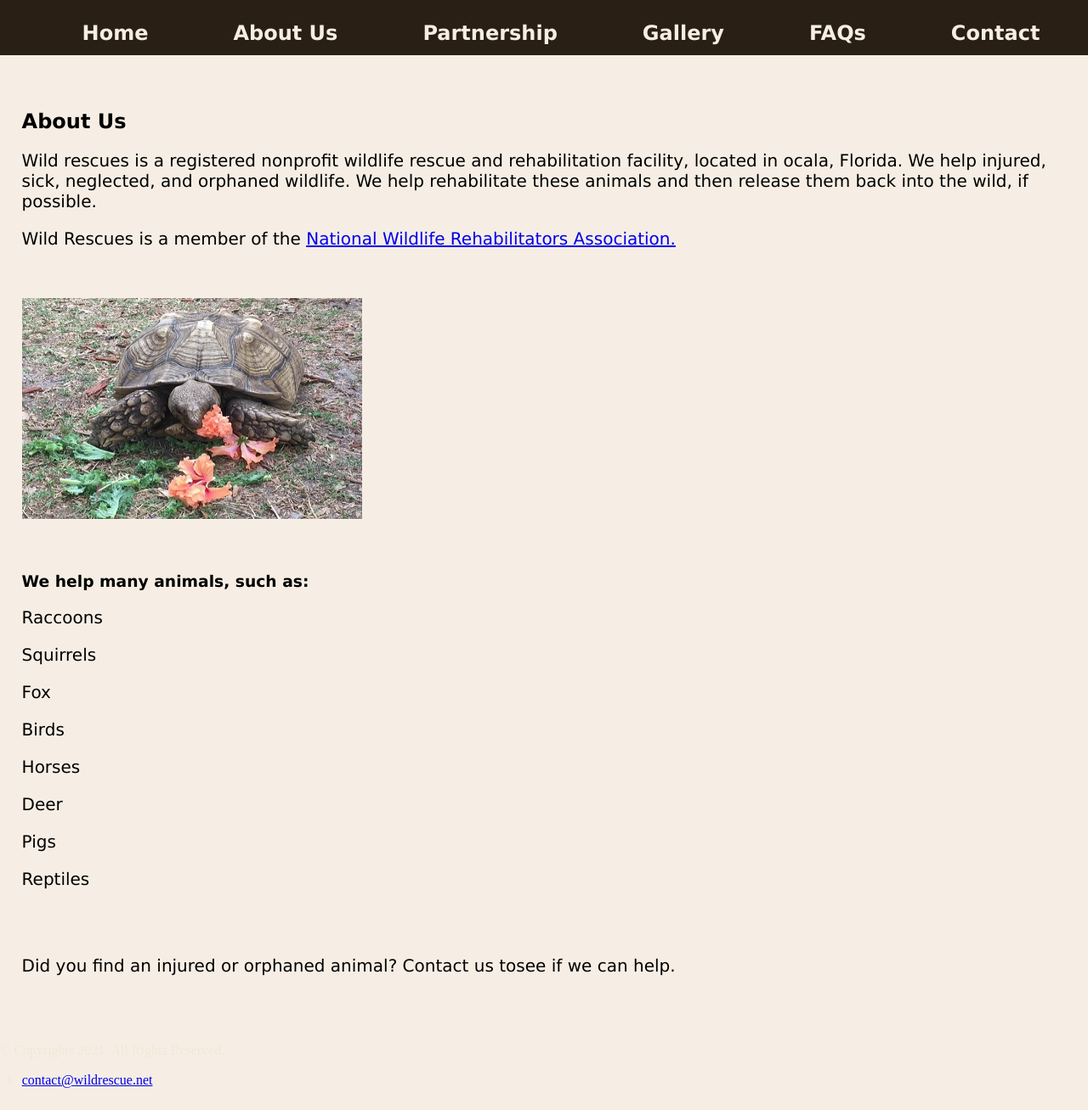
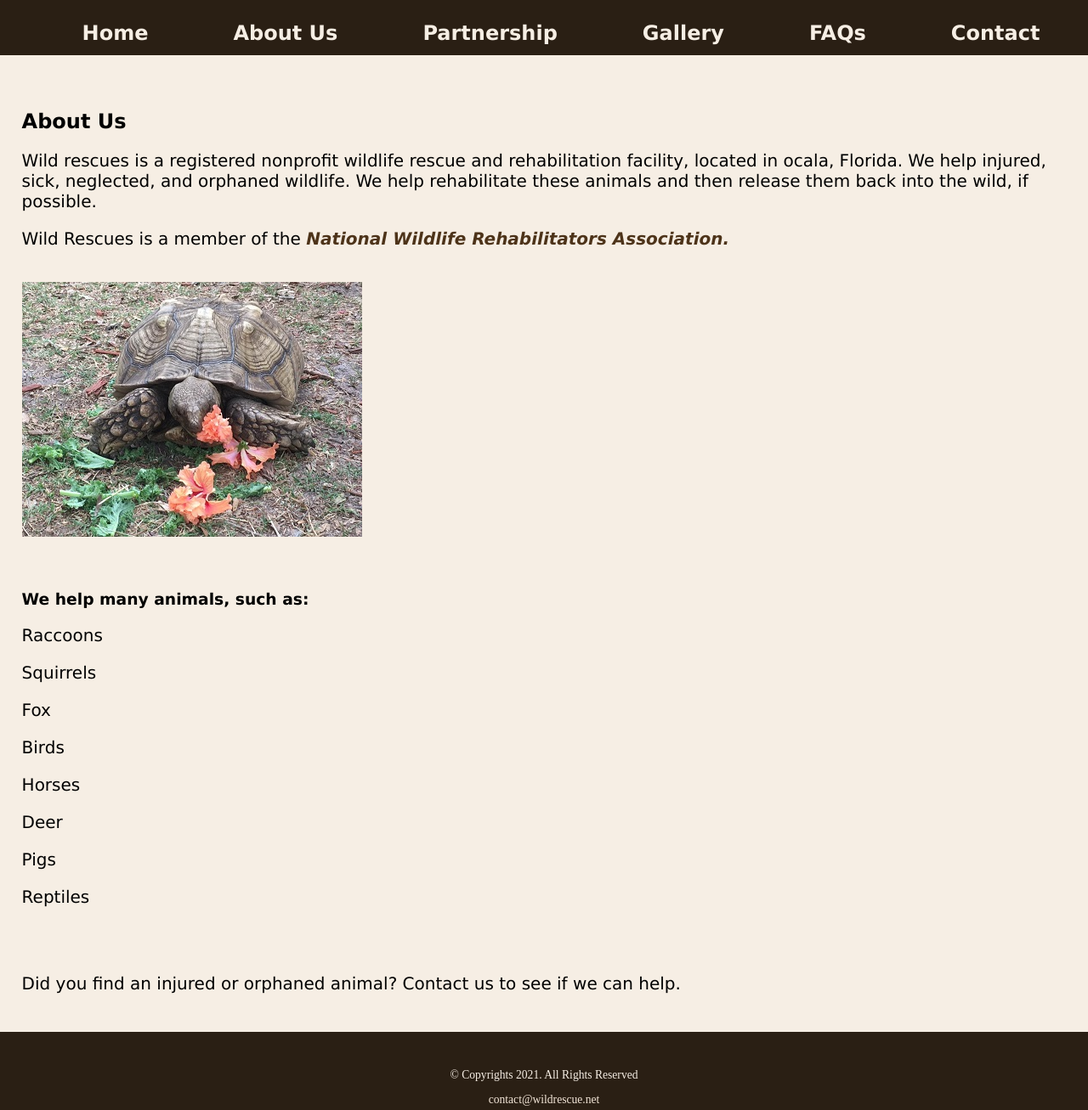
Before and after one commit to yaneira/chapter04, a plain HTML site: page chapter04/lab2/RescueAbout.html in a window 1280 px wide. Shown: the part 520-1827 px from the top of the page at 85% size. Drawn offline with Linux system fonts and the light colour scheme; files whose address does not match are found by name.

Commit message:
corrected mistakes

```diff
--- a/chapter04/lab2/CSS/style.css
+++ b/chapter04/lab2/CSS/style.css
@@ -84,7 +84,7 @@ main ul{
 }
 
 /*style rule for footer content*/
-.footer{
+footer{
   text-align: center;
   font-size: 0.85em;
   background-color: #2a1f14;
@@ -95,7 +95,7 @@ main ul{
   padding-right: 0%;
 }
 
-footer{
+.footer{
   color: #f3e6d8;
   text-decoration: none;
 }
--- a/chapter04/lab2/RescueAbout.html
+++ b/chapter04/lab2/RescueAbout.html
@@ -28,15 +28,17 @@
 	<main>
 	<br>
 	<!--Use the main area to add the main content to the webpage-->
-	<div id="info">
+	<div class="info">
     <h2>About Us</h2>
     <p>Wild rescues is a registered nonprofit wildlife rescue and rehabilitation facility,
       located in ocala, Florida. We help injured, sick, neglected, and orphaned wildlife.
       We help rehabilitate these animals and then release them back into the wild, if possible.</p>
-    <p>Wild Rescues is a member of the <a href="https://www.nwrawildlife">National Wildlife Rehabilitators Association.</a></p>
+    <p>Wild Rescues is a member of the <id class="link"><a href="https://www.nwrawildlife" style="text-decoration:none;color: #4d3319;">National Wildlife Rehabilitators Association.</a></p>
+	</clas>
+	</div>
+
     <br>
-    <br>
-  <img src="C:\Users\lh0067\Documents\GitHub\Lab3\lab2\images\tortoise.jpg" alt="tortoise eating vegetation" height="260" width="400">
+  <img src="C:\Users\lh0067\Documents\GitHub\Lab3\lab2\images\tortoise.jpg" alt="tortoise eating vegetation">
   <br>
   <br>
   <h3>We help many animals, such as:</h3>
@@ -51,13 +53,13 @@
   <br>
   <br>
   <p>Did you find an injured or orphaned animal?
-  Contact us tosee if we can help.</p>
+  Contact us to see if we can help.</p>
 	</div>
 	</main>
 
 	<footer>
 	<br>
-	<p>&copy; Copyrights 2021. All Rights Reserved.</p>
-  <p> &nbsp; &#9838; &nbsp <a href="contact@wildrescue.net">contact@wildrescue.net</a></p>
+	<p>&copy; Copyrights 2021. All Rights Reserved</p>
+	<p><a class="footer"href="contact@wildrescue.net">contact@wildrescue.net</a></p>
 	</footer>
 </html>
```
Also changed, not shown: chapter04/lab1/Ch3 Lab1/images/MusicLab1Ch3Index.html (+1 -1 lines), chapter04/lab2/RescueContact.html (+6 -3 lines), chapter04/lab2/RescueIndex.html (+1 -1 lines), chapter04/lab2/RescueTemplate.html (+1 -1 lines).
